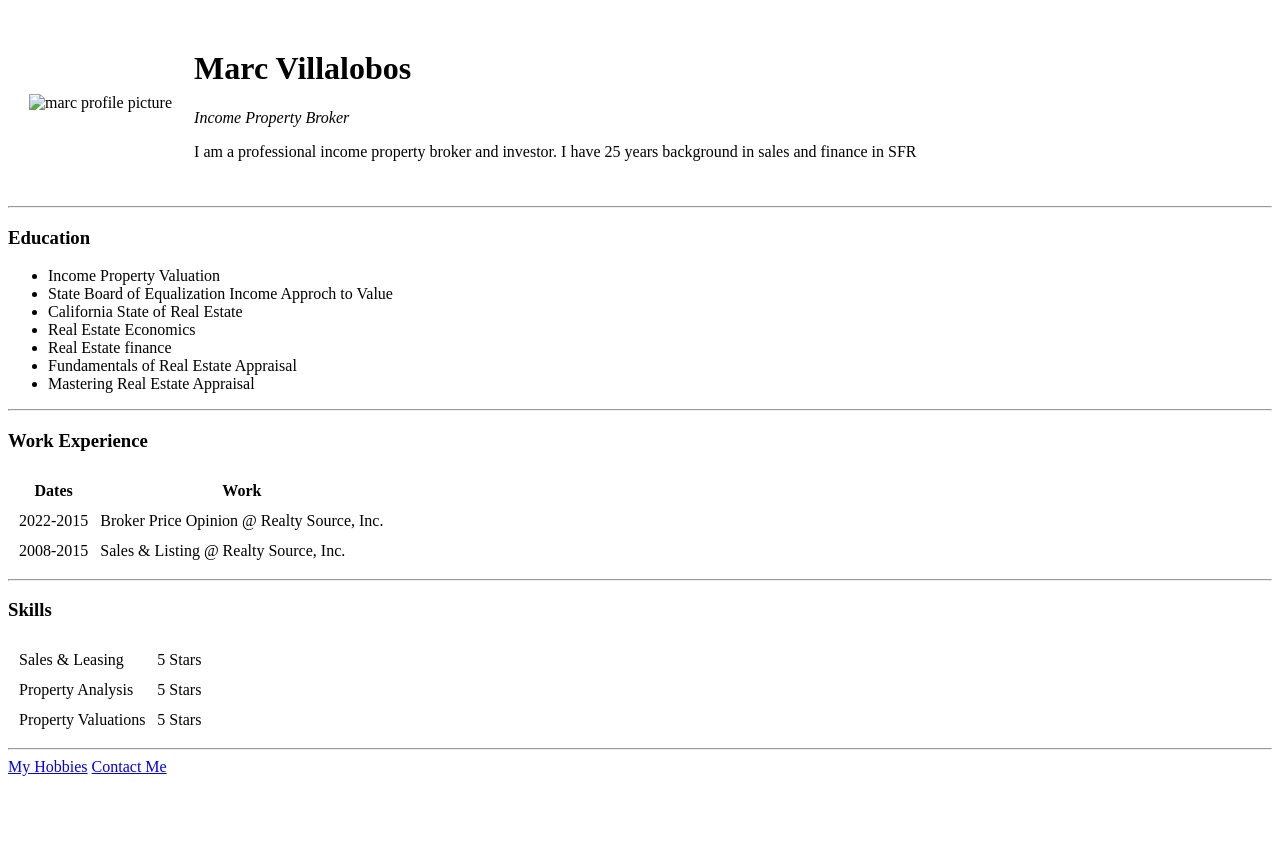
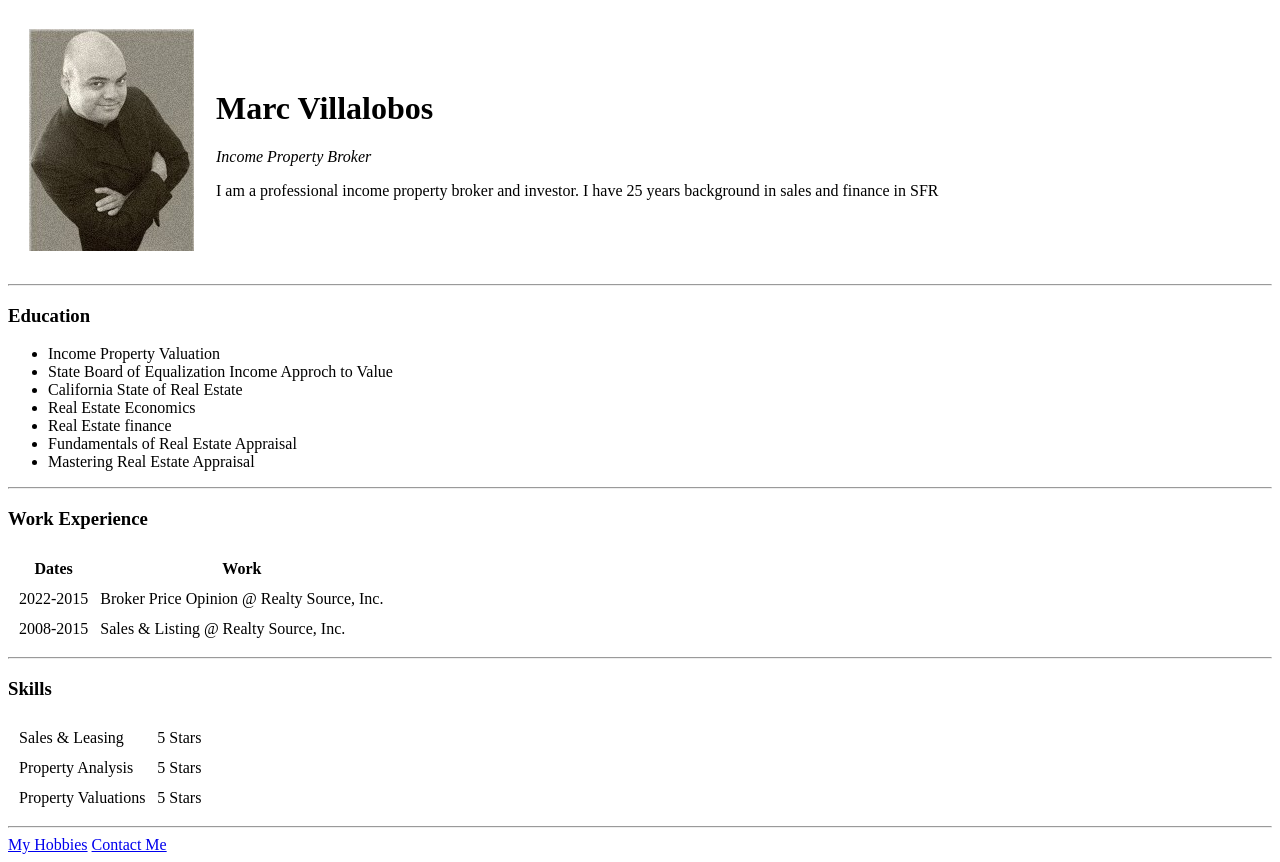
Before and after one commit to KOG8/cv, a plain HTML site: page index.html in a window 1280 px wide. Before the commit the page ends 800 px from the top, so only its background shows below. Drawn offline with Linux system fonts and the light colour scheme.

Commit message:
Update index.html

```diff
--- a/index.html
+++ b/index.html
@@ -9,7 +9,7 @@
 <body>
   <table cellspacing="20">
   <tr>
-    <td>  <img src="3 Full Length Vertical SoloshotCopy.jpg" alt="marc profile picture">
+    <td>  <img src="3 Full Length Vertical Soloshot - Copy.jpg" alt="marc profile picture">
 </td>
     <td>  <h1>Marc Villalobos</h1>
       <p><em>Income Property Broker</em></p>
```
